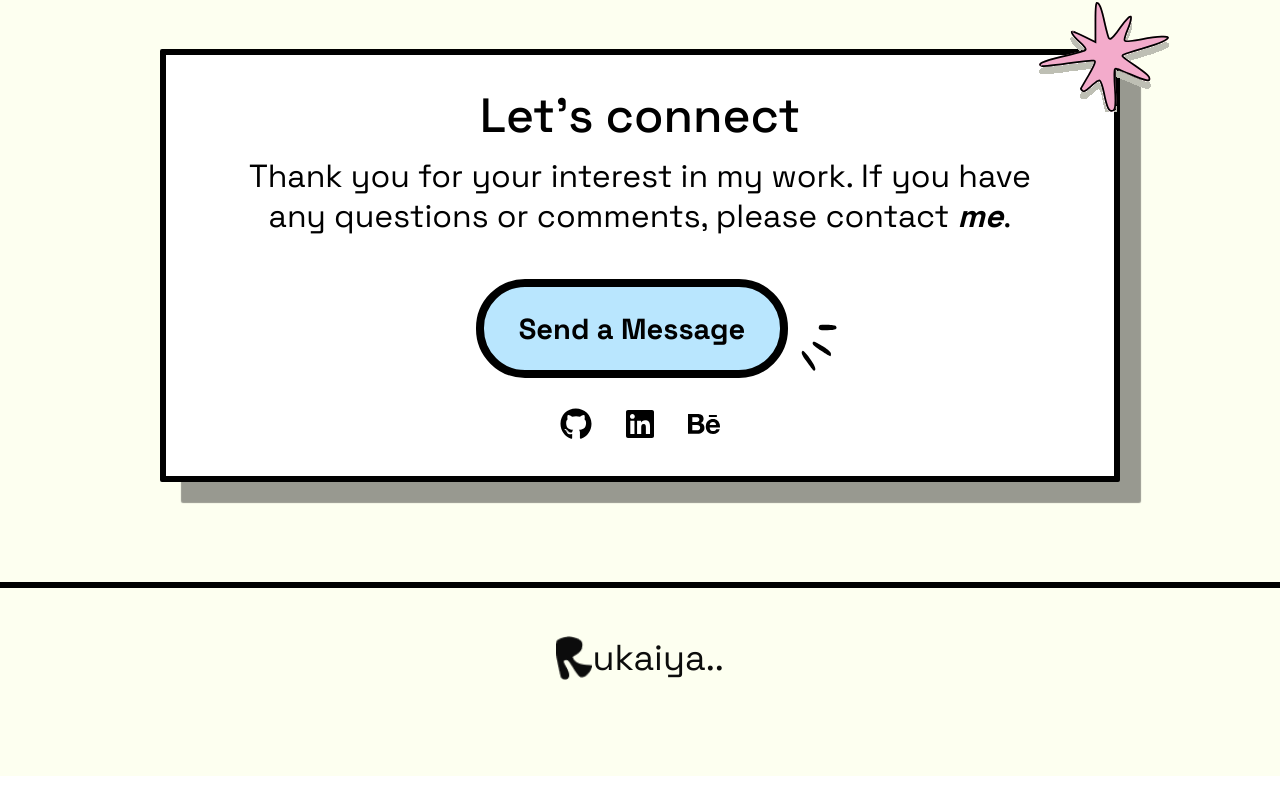
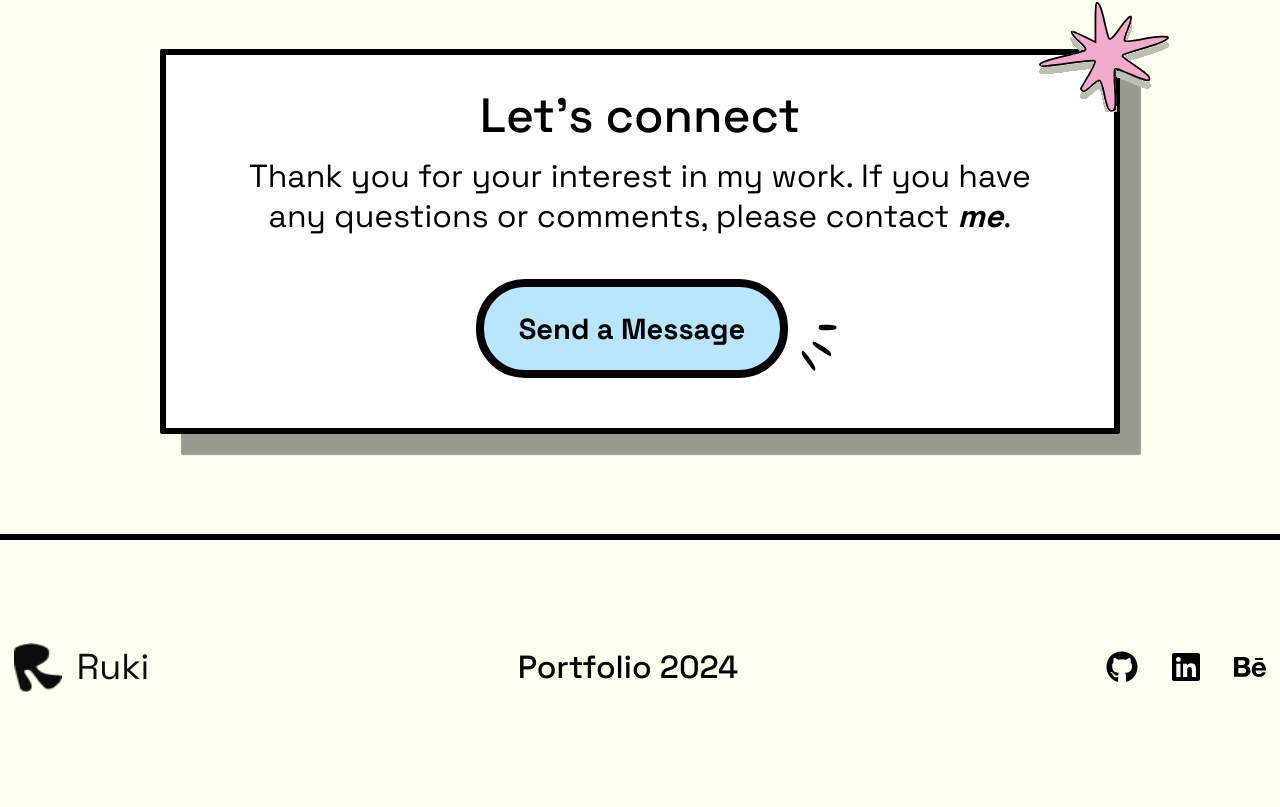
Before and after one commit to salmanfaraj06/react-setup-template, a React (Vite) app: page / in a window 1280 px wide. Shown: the part 2625-3432 px from the top of the page. Before the commit the page ends 3401 px from the top, so only its background shows below. Built offline with nearby package versions, Linux system fonts and the light colour scheme.

Commit message:
updated footer

```diff
--- a/src/components/Contact.jsx
+++ b/src/components/Contact.jsx
@@ -34,7 +34,7 @@ function Contact() {
             <span className=" font-extrabold italic">me</span>.
           </Text>
 
-          <div className="flex justify-center items-center mt-10 sm:my-5">
+          <div className="flex justify-center items-center my-10 sm:my-5">
           <a href="mailto:rukaiyanishfan@gmail.com">
             <Button
               color="light_blue_100"
@@ -51,7 +51,6 @@ function Contact() {
               className="mt-10 h-16 w-16 sm:hidden md:w-14 md:h-14 "
             />
           </div>
-          <Socials/>
         </div>
       </div>
     </div>
--- a/src/components/Footer.jsx
+++ b/src/components/Footer.jsx
@@ -1,20 +1,31 @@
 import React from "react";
 import { Img } from "./Img";
 import { Text } from "./Text";
+import Socials from "./Socials";
 
 function Footer() {
   return (
-    <footer className="flex flex-col items-center">
+    <footer className="flex flex-col items-center gap-[83px] self-stretch md:gap-[62px] sm:gap-[41px]">
       <div className="h-[6px] w-full self-stretch bg-black-900_01" />
-      <div className="flex items-center justify-center mt-12">
-        <Img
-          src="images/Vector.png"
-          alt="close_five"
-          className="h-[44px]"
-        />
-        <Text size="xl" as="p" className="text-black-900 font-extrabold">
-          ukaiya..
+      <div className="mx-auto flex w-full max-w-[1253px] items-center justify-between gap-5 md:flex-col md:p-5">
+        <div className="flex">
+          <div className="flex items-center gap-[15px]">
+            <Img
+              src="images/Vector.png"
+              alt="close_five"
+              className="h-[49px] w-[48px]"
+            />
+            <Text size="xl" as="p" className="!text-black-900">
+              Ruki
+            </Text>
+          </div>
+        </div>
+        <Text size="lg" as="p" className="text-center !font-medium">
+          Portfolio 2024
         </Text>
+        <div className="flex justify-between gap-5 md:w-full">
+          <Socials/>
+        </div>
       </div>
     </footer>
   );
```
